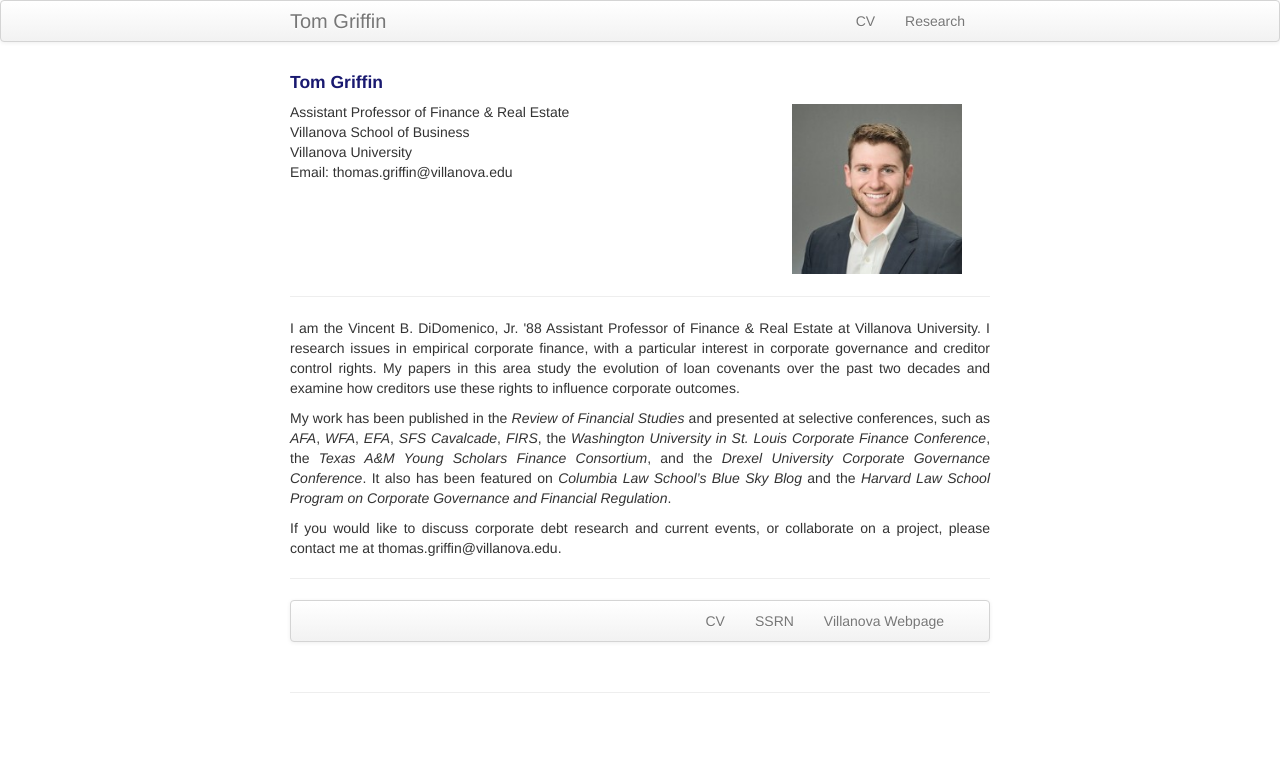
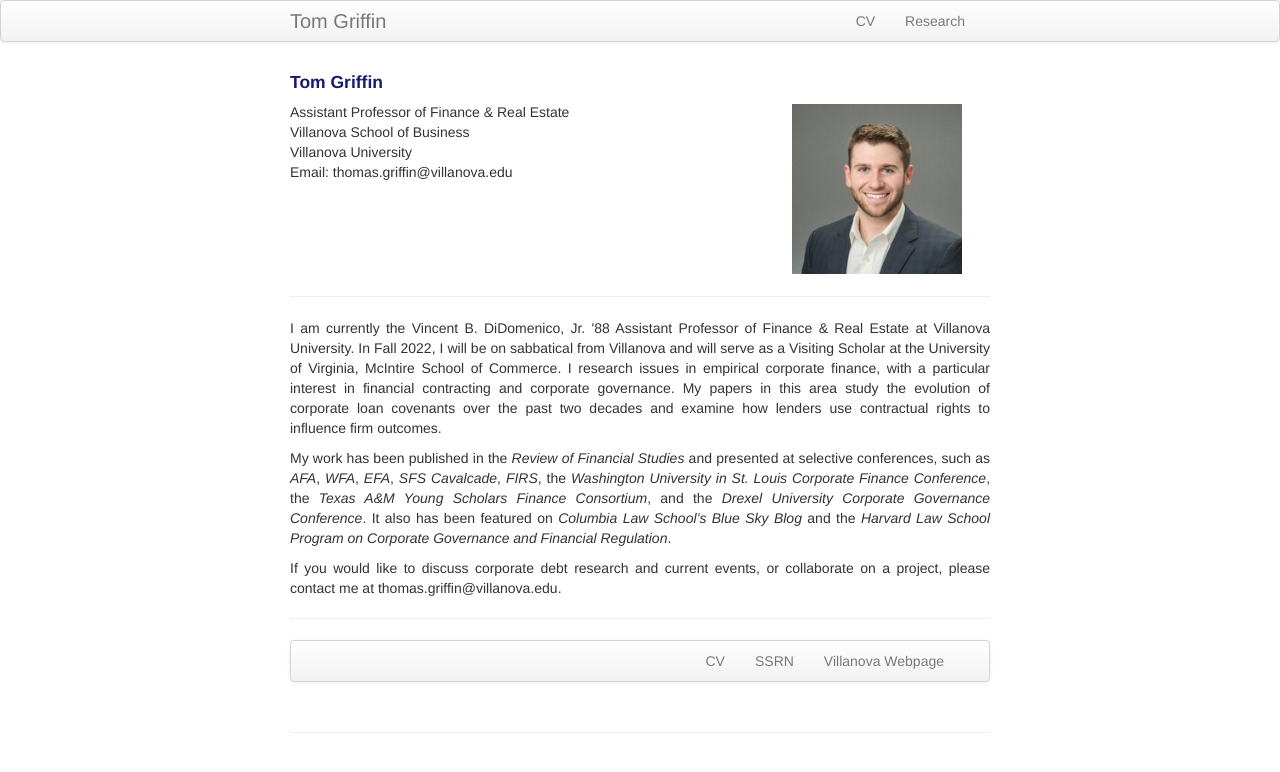
Before and after one commit to ThomasPGriffin/thomaspgriffin.github.io, a Jekyll site: the page built from index.md, in a window 1280 px wide. Shown: the top 772 px of the page. Built offline with Jekyll 4.4.1, drawn with Linux system fonts in a browser that asks for light colours.

Commit message:
Update index.md

```diff
--- a/index.md
+++ b/index.md
@@ -27,7 +27,7 @@ keywords: Tom, Thomas, Griffin, Finance, PhD, Drexel, Villanova, Professor
 ---
 <div align="justify">
 
-<p>I am the Vincent B. DiDomenico, Jr. '88 Assistant Professor of Finance & Real Estate at Villanova University. I research issues in empirical corporate finance, with a particular interest in corporate governance and creditor control rights. My papers in this area study the evolution of loan covenants over the past two decades and examine how creditors use these rights to influence corporate outcomes. </p>
+<p>I am currently the Vincent B. DiDomenico, Jr. '88 Assistant Professor of Finance & Real Estate at Villanova University. In Fall 2022, I will be on sabbatical from Villanova and will serve as a Visiting Scholar at the University of Virginia, McIntire School of Commerce. I research issues in empirical corporate finance, with a particular interest in financial contracting and corporate governance. My papers in this area study the evolution of corporate loan covenants over the past two decades and examine how lenders use contractual rights to influence firm outcomes. </p>
 
 <p>My work has been published in the <i>Review of Financial Studies</i> and presented at selective conferences, such as <i>AFA</i>, <i>WFA</i>, <i>EFA</i>, <i>SFS Cavalcade</i>, <i>FIRS</i>, the <i>Washington University in St. Louis Corporate Finance Conference</i>, the <i>Texas A&M Young Scholars Finance Consortium</i>, and the <i>Drexel University Corporate Governance Conference</i>. It also has been featured on <i>Columbia Law School’s Blue Sky Blog</i> and the <i>Harvard Law School Program on Corporate Governance and Financial Regulation</i>.</p>
 
```
